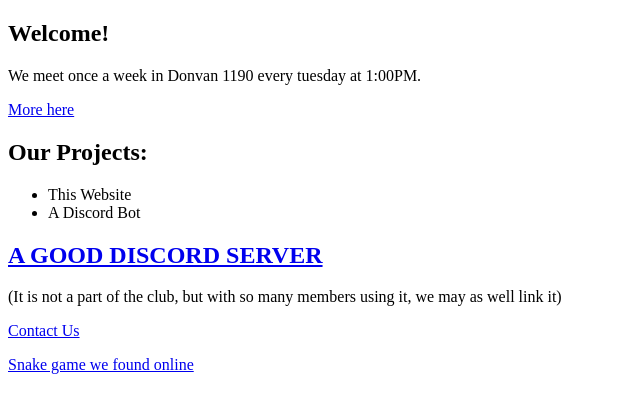
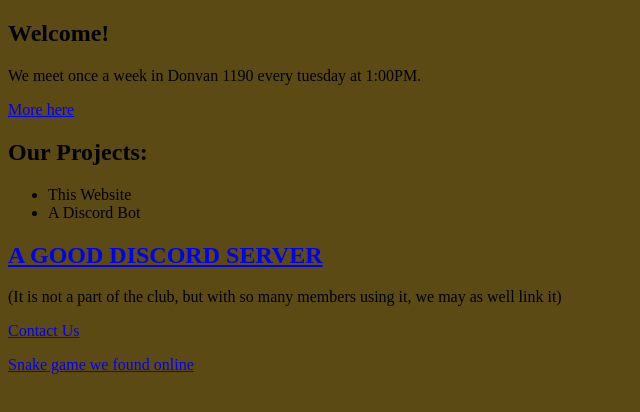
Before and after one commit to giardim/CS-Club-Website, a plain HTML site: page index.html in a window 1280 px wide. Shown: the whole page, without its empty margins (0-640 px from the left). Drawn offline with Linux system fonts and the light colour scheme.

Commit message:
Funny Color

```diff
--- a/index.html
+++ b/index.html
@@ -3,6 +3,7 @@
 <head>
 <title>CS Club</title>
 </head>
+<body style="background-color:rgba(91,74,20,1);">
 <body>
 
 <h2>Welcome!</h2>
```
